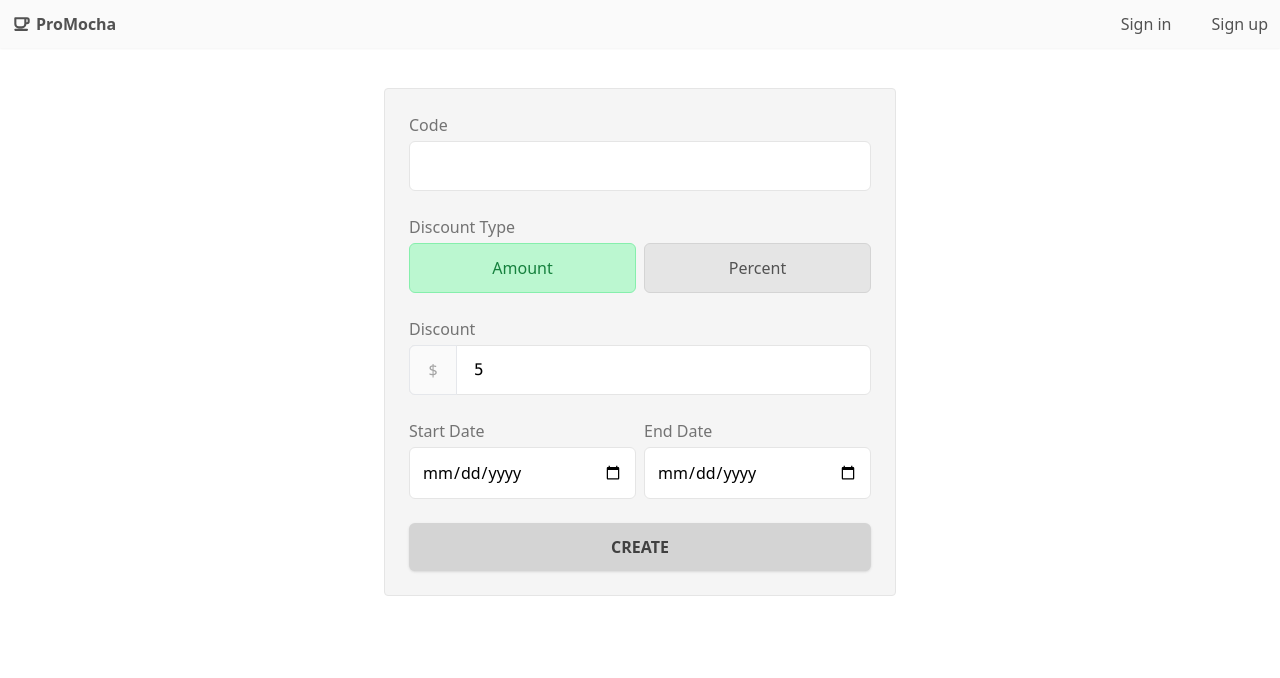
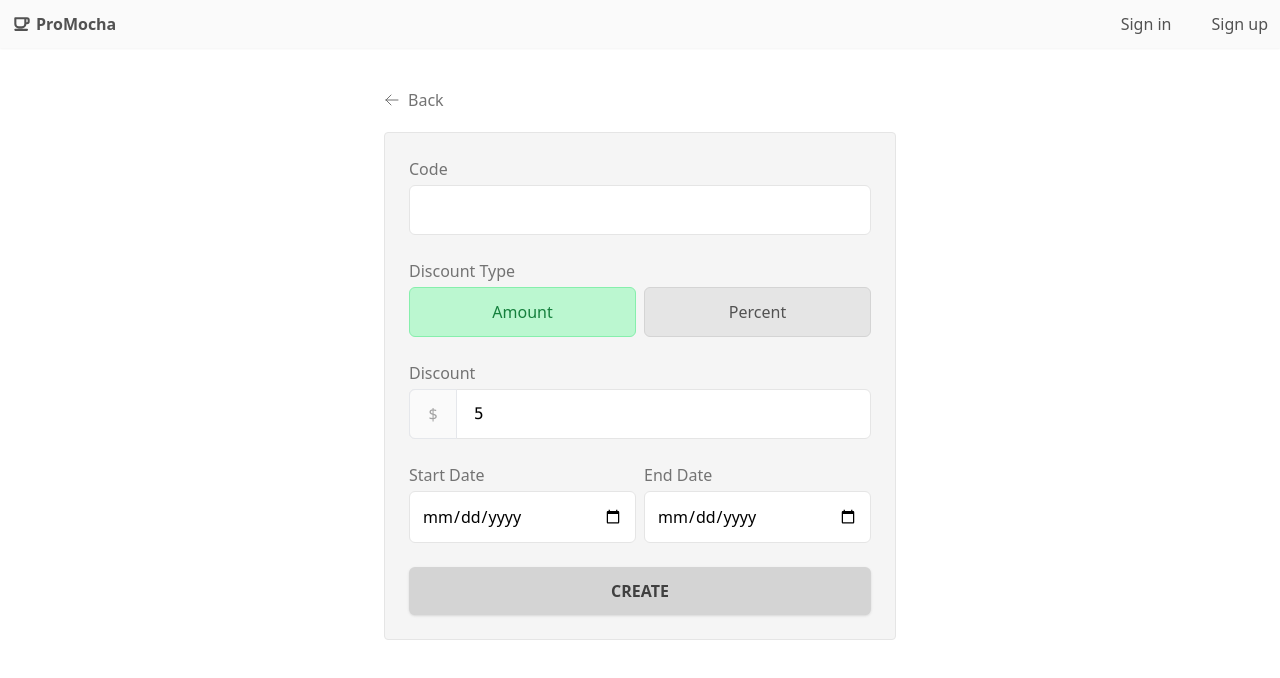
Before and after one commit to daniel-black/promochaV2, a Next.js app: page /promocodes/new in a window 1280 px wide. Shown: the top 678 px of the page. Built offline with nearby package versions, Linux system fonts and the light colour scheme; no server answers.

Commit message:
add back button to new promocode page

```diff
--- a/src/app/promocodes/[code]/page.tsx
+++ b/src/app/promocodes/[code]/page.tsx
@@ -1,8 +1,7 @@
 import { prisma } from '@/lib/db';
 import { auth } from '@clerk/nextjs/app-beta';
 import EditablePromocode from './editable-promocode';
-import Link from 'next/link';
-import { ArrowLeftIcon } from '@heroicons/react/24/solid';
+import BackButton from '@/components/back-button';
 
 type PromocodePageParams = {
   params: { code: string };
@@ -25,10 +24,7 @@ export default async function PromocodePage({ params }: PromocodePageParams) {
   return (
     <div className='py-10 flex flex-col justify-start items-center gap-5'>
       <div className='w-full max-w-2xl'>
-        <Link href={'/promocodes'} className='flex w-fit items-center space-x-2 text-neutral-500 hover:text-neutral-700 transition-all duration-75'>
-          <ArrowLeftIcon className='h-4 w-4' />
-          <span>Back</span>
-        </Link>
+        <BackButton backTo='/promocodes' />
       </div>
       <EditablePromocode promocode={promocode} />
     </div>
--- a/src/app/promocodes/new/page.tsx
+++ b/src/app/promocodes/new/page.tsx
@@ -1,8 +1,12 @@
+import BackButton from "@/components/back-button";
 import Form from "./form";
 
 function NewPromocodePage() {
   return (
-    <div className="py-10 px-2 sm:px-4 md:px-8 lg:px-16 flex justify-center">
+    <div className="py-10 px-2 sm:px-4 md:px-8 lg:px-16 flex flex-col justify-start items-center gap-5">
+      <div className="flex justify-start w-full max-w-lg">
+        <BackButton backTo="/promocodes" />
+      </div>
       <Form />
     </div>
   );
--- /dev/null
+++ b/src/components/back-button.tsx
@@ -0,0 +1,11 @@
+import { ArrowLeftIcon } from "@heroicons/react/24/outline";
+import Link from "next/link";
+
+export default function BackButton({ backTo }: { backTo: string }) {
+  return (
+    <Link href={backTo} className='flex w-fit items-center space-x-2 text-neutral-500 hover:text-neutral-700 transition-all duration-75'>
+      <ArrowLeftIcon className='h-4 w-4' />
+      <span>Back</span>
+    </Link>
+  );
+}
```
